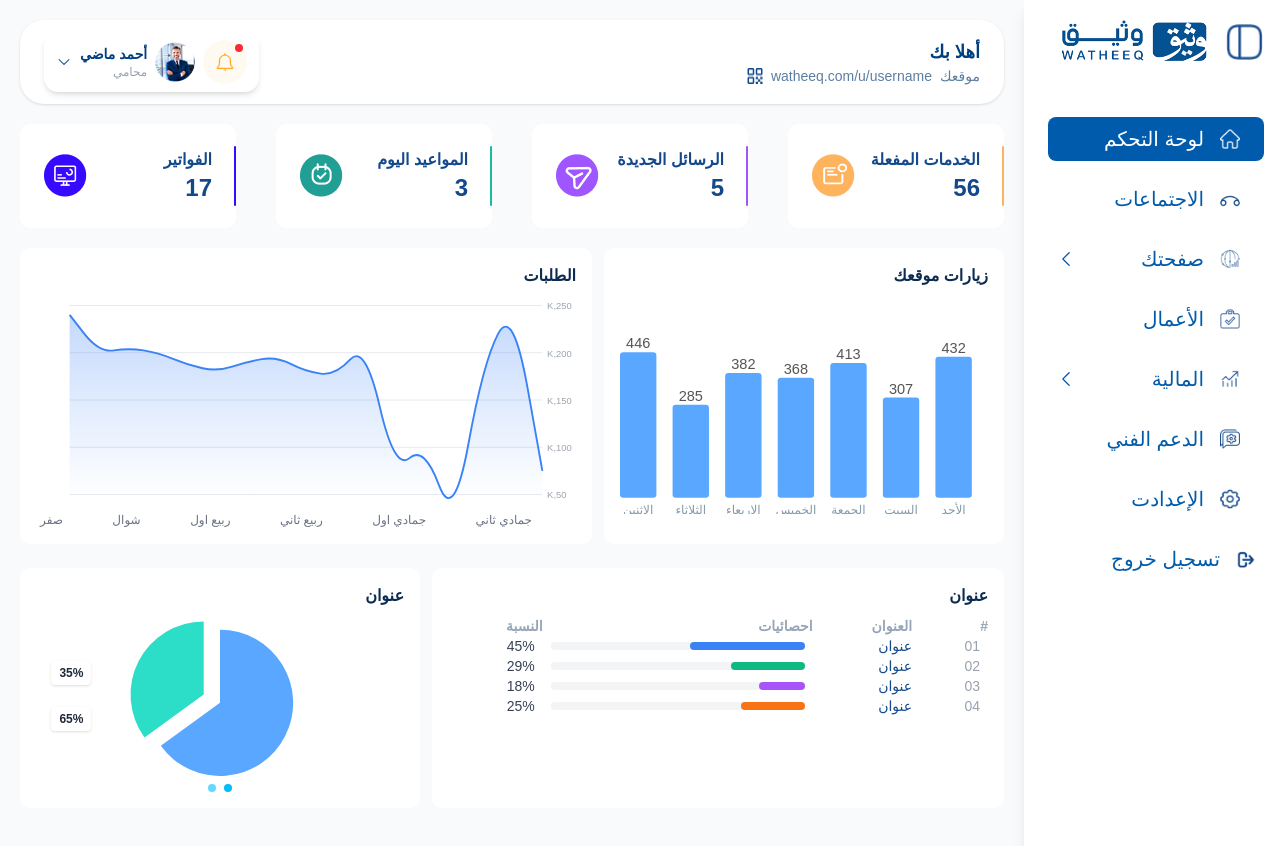
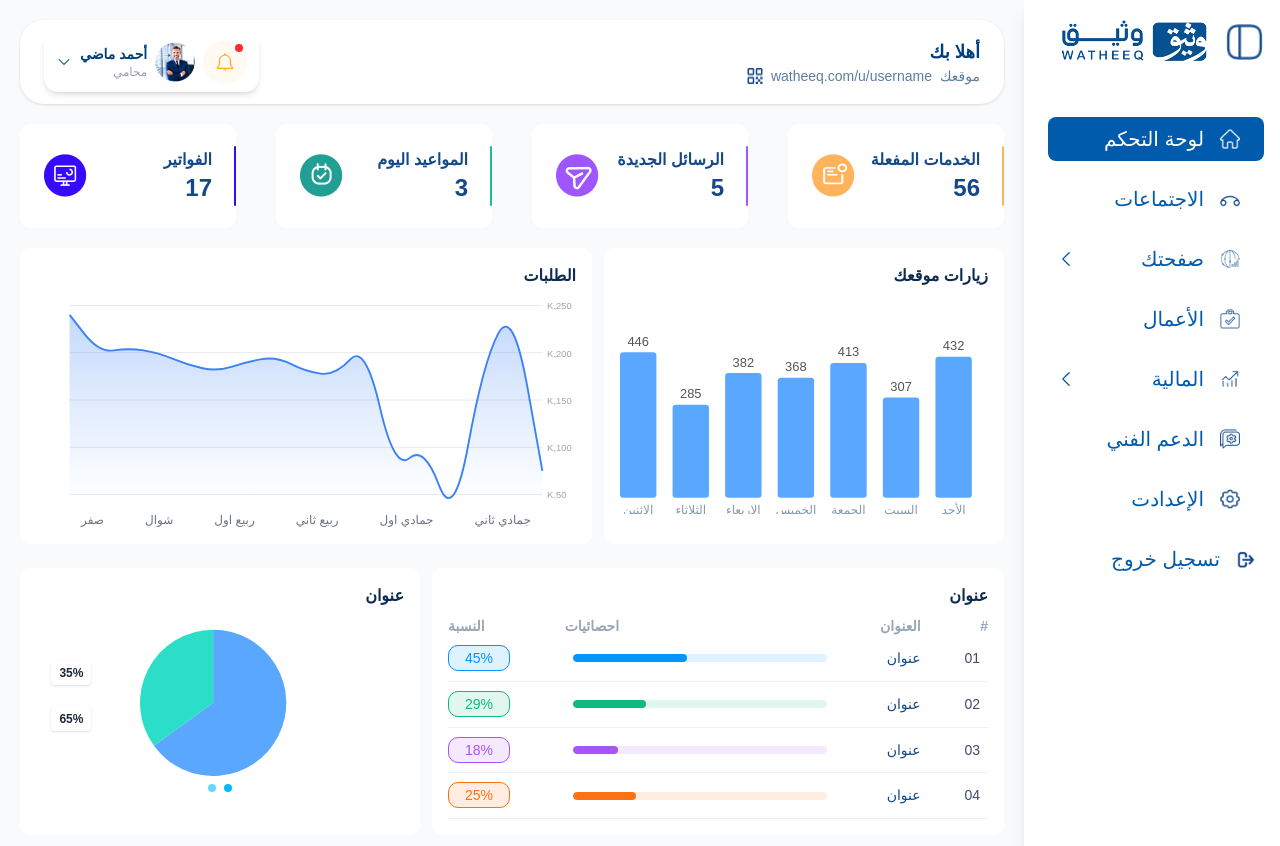
Before and after one commit to votiveamit13/watheeq, a Next.js app: page /watheeq/clientdashboard in a window 1280 px wide. Shown: the top 846 px of the page. Built offline with nearby package versions, Linux system fonts and the light colour scheme.

Commit message:
graphs fix

```diff
--- a/src/app/clientdashboard/page.jsx
+++ b/src/app/clientdashboard/page.jsx
@@ -39,12 +39,12 @@ export default function ClientDashboard() {
             />
           </div>
         </div>
-        <div className="mt-6 flex gap-3">
+        <div className="mt-6 flex gap-3" style={{marginBottom:'50px'}}>
           <div className="flex-1 bg-white p-4 rounded-lg">
             <StatsTable
               title="عنوان"
               rows={[
-                { label: "عنوان", percent: 45, color: "#3b82f6" },
+                { label: "عنوان", percent: 45, color: "#0095FF" },
                 { label: "عنوان", percent: 29, color: "#10b981" },
                 { label: "عنوان", percent: 18, color: "#a855f7" },
                 { label: "عنوان", percent: 25, color: "#f97316" },
--- a/src/components/charts/BarChart.jsx
+++ b/src/components/charts/BarChart.jsx
@@ -1,3 +1,4 @@
+import { Pointer } from 'lucide-react';
 import React from 'react';
 
 const BarChart = ({ title, data }) => {
@@ -24,14 +25,15 @@ const BarChart = ({ title, data }) => {
             <g key={i} transform={`translate(${x}, 0)`} className="group">
               {/* Value on top */}
               <text
-                x={barWidth / 2}
-                y={y - 5}
-                textAnchor="middle"
-                fontSize="18"
-                fill="#555555"
-              >
+              x={barWidth / 2}
+              y={y + -8}
+              textAnchor="middle"
+              fontSize="16"
+              fill="#555555"
+
+               >
                 {item.value}
-              </text>
+               </text>
 
               {/* Bar with hover color change */}
               <rect
--- a/src/components/charts/LineChart.jsx
+++ b/src/components/charts/LineChart.jsx
@@ -147,7 +147,7 @@ const LineChart = ({ data, labels, title }) => {
       </svg>
 
       {/* Bottom axis labels */}
-      <div className="flex justify-between text-xs text-gray-500 mt-2 mr-10 px-1">
+      <div className="flex text-xs text-gray-500 mt-2 mr-10 px-1" style={{justifyContent:'space-evenly', marginRight:'-0px'}}>
         {labels.map((l, i) => (
           <span key={i}>{l}</span>
         ))}
--- a/src/components/charts/PieChart.jsx
+++ b/src/components/charts/PieChart.jsx
@@ -1,5 +1,5 @@
 const PieChart = ({ title = "العنوان", segments = [
-  { value: 65, color: "#59A7FF" }, // blue
+  { value: 65, color: "#59A7FF"}, // blue
   { value: 35, color: "#2CDDC7" }, // cyan
 ] }) => {
   const total = segments.reduce((sum, s) => sum + s.value, 0);
@@ -38,7 +38,7 @@ const PieChart = ({ title = "العنوان", segments = [
     <div className="bg-white w-full text-right">
       <h3 className="text-[#0B2B51] font-semibold mb-2">{title}</h3>
       <div className="relative w-full h-40">
-        <svg viewBox="0 -3 32 35" className="w-full h-full">
+        <svg viewBox="0 -3 35 35" className="w-full h-full">
           {segments.map((s, i) => {
             const percent = s.value / total;
             const startAngle = 360 * cumulativePercent;
@@ -55,7 +55,6 @@ const PieChart = ({ title = "العنوان", segments = [
                 key={i}
                 d={path}
                 fill={s.color}
-                transform={`translate(${offsetX}, ${offsetY})`}
               />
             );
           })}
@@ -69,6 +68,8 @@ const PieChart = ({ title = "العنوان", segments = [
           const x = 16 + labelRadius * Math.cos((midAngle - 90) * Math.PI / 180);
           const y = 16 + labelRadius * Math.sin((midAngle - 90) * Math.PI / 180);
 
+          const customStyle = s.style || {};
+
           return (
             <div
               key={i}
@@ -81,7 +82,11 @@ const PieChart = ({ title = "العنوان", segments = [
               }}
             >
               {s.value}%
+
             </div>
+
+
+
           );
         })}
       </div>
--- a/src/components/charts/StatsTable.jsx
+++ b/src/components/charts/StatsTable.jsx
@@ -3,24 +3,46 @@ const StatsTable = ({ rows = [], title }) => (
     <h3 className="text-right font-semibold text-[#0B2B51] mb-2">{title}</h3>
     <table className="w-full text-sm">
       <thead>
-        <tr className="text-[#96A5B8] text-right">
-          <th>#</th><th className="pr-2">العنوان</th><th>احصائيات</th><th>النسبة</th>
+        <tr className="text-[#96A5B8] text-left">
+          <th className="text-right">#</th><th className="pr-2 text-right">العنوان</th><th>احصائيات</th><th>النسبة</th>
         </tr>
       </thead>
       <tbody>
         {rows.map((row, i) => (
-          <tr key={i} className="text-right">
-            <td className="px-2 text-gray-400">{`0${i + 1}`}</td>
+          <tr key={i} className="text-right" style={{lineHeight:'3.2', borderBottom:'solid 1px #EDF2F6'}}>
+            <td className="px-2 text-gray-400" style={{color:'#444A6D'}}>{`0${i + 1}`}</td>
             <td className="px-2">{row.label}</td>
             <td className="px-2 w-1/2">
-              <div className="bg-gray-100 h-2 rounded-full">
-                <div
-                  className="h-2 rounded-full"
-                  style={{ width: `${row.percent}%`, backgroundColor: row.color }}
-                />
-              </div>
-            </td>
-            <td className="px-2 text-gray-700">{row.percent}%</td>
+  <div
+    className="h-2 rounded-full w-full relative overflow-hidden"
+    style={{
+      backgroundColor: `${row.color}20`, // 12.5% opacity (20 in hex)
+    }}
+  >
+    <div
+      className="h-2 rounded-full absolute top-0 left-0"
+      style={{
+        width: `${row.percent}%`,
+        backgroundColor: row.color,
+      }}
+    />
+  </div>
+</td>
+
+            <td className="text-left">
+  <span
+    className="px-2 text-gray-700 p-1 text-center rounded-lg pl-4 pr-4"
+    style={{
+      border: `1px solid ${row.color}`,
+      color: row.color,
+      backgroundColor: `${row.color}20`, // Light version with ~12% opacity (hex: 20)
+    }}
+  >
+    {row.percent}%
+  </span>
+</td>
+
+
           </tr>
         ))}
       </tbody>
--- a/src/components/clientdashboard/Sidebar.jsx
+++ b/src/components/clientdashboard/Sidebar.jsx
@@ -39,7 +39,7 @@ export default function Sidebar({ collapsed, setCollapsed }) {
   };
 
   return (
-    <div className="relative flex" style={{height:'130vh'}}>
+    <div className="relative flex" style={{height:'150vh'}}>
       <div
         className={`bg-white shadow-lg flex flex-col gap-3 p-4 transition-all duration-300 ${
           collapsed ? "w-20" : "w-64"
```
